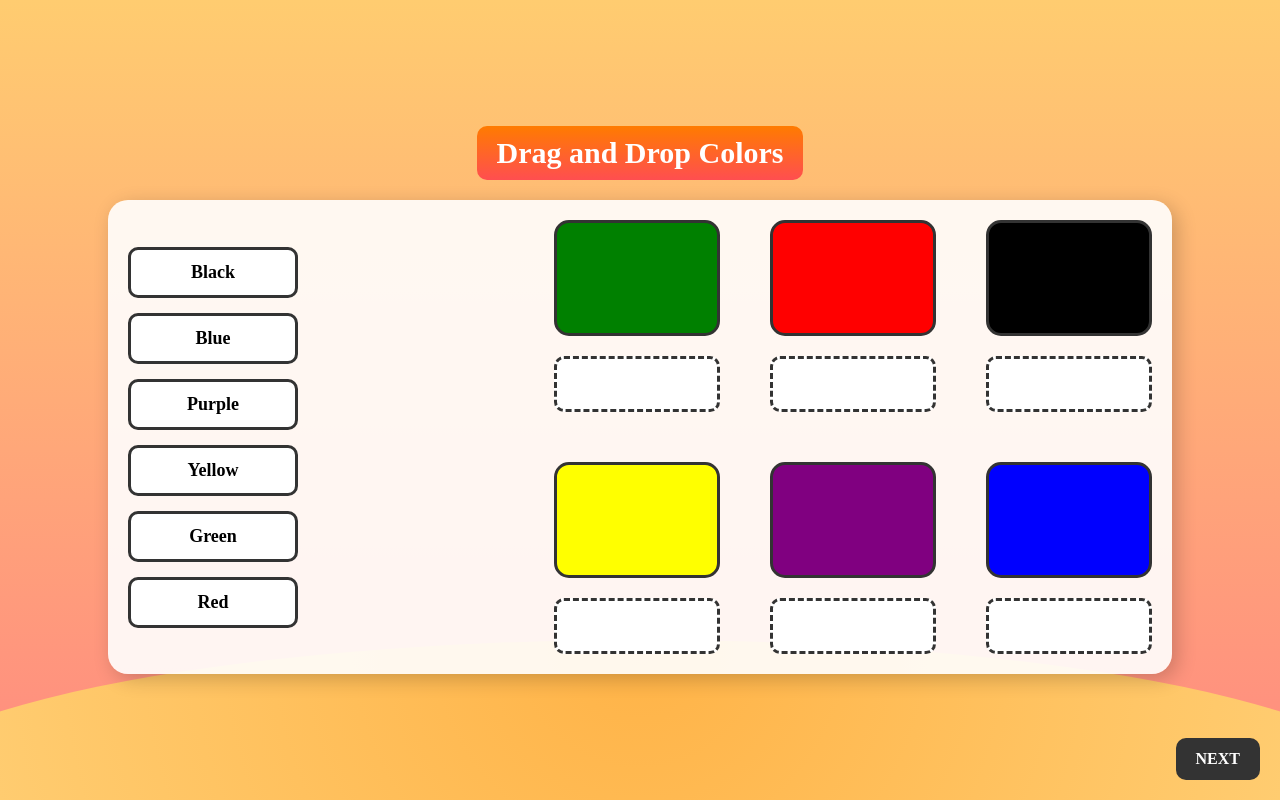
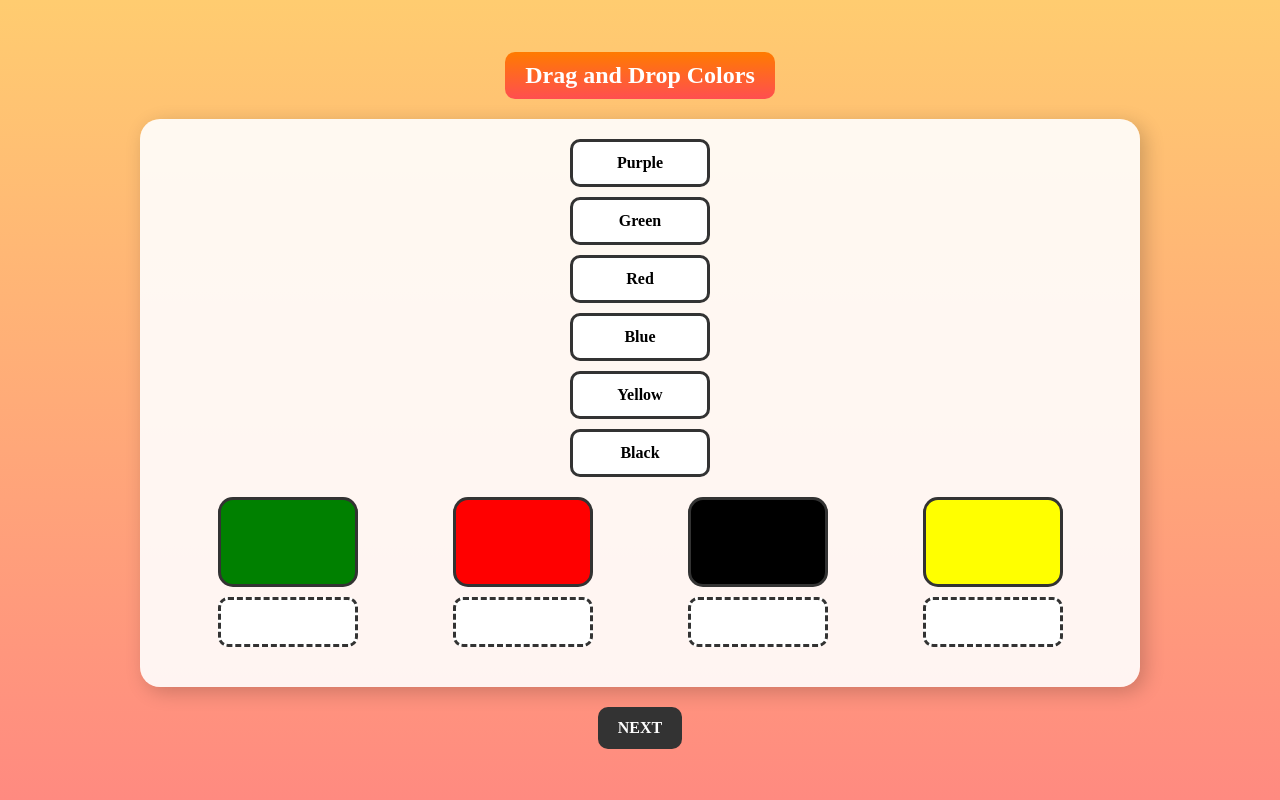
Before and after one commit to kamingkub/kamingkub.github.io, a plain HTML site: page index.html in a window 1280 px wide. Drawn offline with Linux system fonts and the light colour scheme.

Commit message:
index.html

```diff
--- a/index.html
+++ b/index.html
@@ -5,6 +5,13 @@
     <meta name="viewport" content="width=device-width, initial-scale=1.0">
     <title>Drag and Drop Colors</title>
     <style>
+        /* Global Reset */
+        * {
+            box-sizing: border-box;
+            margin: 0;
+            padding: 0;
+        }
+
         /* Background Styling */
         body {
             height: 100vh;
@@ -12,57 +19,41 @@
             flex-direction: column;
             justify-content: center;
             align-items: center;
-            margin: 0;
             background: linear-gradient(to bottom, #ffcc70, #ff8a80);
-            position: relative;
-            overflow: hidden;
+            overflow-x: hidden;
         }
 
         /* Title Styling */
         .title {
-          font-size: 30px;
-          font-weight: bold;
-          color: white; /* Text color */
-          background: linear-gradient(to bottom, #ff7b00, #ff4e50); /* Complementary gradient background */
-          padding: 10px 20px; /* Adds some padding around the text */
-          border-radius: 10px; /* Optional: rounds the corners of the background */
-          margin-bottom: 20px;
-          text-align: center;
+            font-size: 24px;
+            font-weight: bold;
+            color: white;
+            background: linear-gradient(to bottom, #ff7b00, #ff4e50);
+            padding: 10px 20px;
+            border-radius: 10px;
+            margin-bottom: 20px;
+            text-align: center;
         }
 
-
-
-
-        /* Bottom Layer with a wavy background */
-        body::before {
-            content: "";
-            position: absolute;
-            width: 100%;
-            height: 40%;
-            bottom: 0;
-            left: 0;
-            background: radial-gradient(circle, #ffb347, #ffcc70);
-            clip-path: ellipse(60% 50% at center bottom);
-            z-index: -1;
-        }
-
+        /* Main Container */
         .main-container {
             display: flex;
-            flex-direction: row;
-            width: 80%;
-            justify-content: space-between;
+            flex-wrap: wrap;
+            justify-content: center;
             align-items: center;
             background: rgba(255, 255, 255, 0.9);
             padding: 20px;
             border-radius: 20px;
             box-shadow: 5px 5px 20px rgba(0, 0, 0, 0.2);
+            max-width: 90%;
+            width: 1000px;
         }
 
-        /* Draggable Color Names (Left Side) */
+        /* Left Panel - Draggable Items */
         .left-panel {
             display: flex;
             flex-direction: column;
-            gap: 15px;
+            gap: 10px;
         }
 
         .draggable {
@@ -72,7 +63,7 @@
             text-align: center;
             border: 3px solid #333;
             font-weight: bold;
-            font-size: 18px;
+            font-size: 16px;
             border-radius: 10px;
             background: white;
             transition: transform 0.2s;
@@ -88,12 +79,15 @@
             background-color: lightgreen;
         }
 
-        /* Center Panel - Color Boxes & Drop Zones */
+        /* Center Panel - Grid Layout */
         .center-panel {
             display: grid;
-            grid-template-columns: repeat(3, 1fr);
-            gap: 50px;
+            grid-template-columns: repeat(auto-fit, minmax(140px, 1fr));
+            gap: 20px;
+            width: 100%;
             text-align: center;
+            justify-items: center;
+            padding: 20px;
         }
 
         .color-container {
@@ -103,15 +97,15 @@
         }
 
         .color-box {
-            width: 160px;
-            height: 110px;
+            width: 140px;
+            height: 90px;
             border-radius: 15px;
             border: 3px solid #333;
-            margin-bottom: 20px;
+            margin-bottom: 10px;
         }
 
         .dropzone {
-            width: 160px;
+            width: 140px;
             height: 50px;
             border: 3px dashed #333;
             border-radius: 10px;
@@ -143,11 +137,49 @@
         .purple { background-color: purple; }
         .blue { background-color: blue; }
 
+        /* Responsive Adjustments */
+        @media (max-width: 768px) {
+            .main-container {
+                flex-direction: column;
+                align-items: center;
+            }
+
+            .left-panel {
+                flex-direction: row;
+                flex-wrap: wrap;
+                justify-content: center;
+                gap: 10px;
+            }
+
+            .draggable {
+                width: 120px;
+                font-size: 14px;
+            }
+
+            .center-panel {
+                grid-template-columns: repeat(2, 1fr);
+                gap: 10px;
+            }
+        }
+
+        @media (max-width: 480px) {
+            .title {
+                font-size: 20px;
+            }
+
+            .draggable, .dropzone, .color-box {
+                width: 100px;
+                height: auto;
+            }
+
+            .dropzone {
+                height: 40px;
+            }
+        }
+
         /* Theme Button */
         .theme-button {
-            position: fixed;
-            bottom: 20px;
-            right: 20px;
+            margin-top: 20px;
             padding: 12px 20px;
             background: #333;
             color: white;
@@ -167,7 +199,7 @@
 
     <div class="title">Drag and Drop Colors</div>
     <div class="main-container">
-        <!-- Left Panel - Draggable Color Names -->
+        <!-- Left Panel - Draggable Items -->
         <div class="left-panel" id="colorList">
             <div id="dragGreen" class="draggable" draggable="true" ondragstart="drag(event)">Green</div>
             <div id="dragRed" class="draggable" draggable="true" ondragstart="drag(event)">Red</div>
@@ -177,7 +209,7 @@
             <div id="dragBlue" class="draggable" draggable="true" ondragstart="drag(event)">Blue</div>
         </div>
 
-        <!-- Right Panel - Color Boxes & Drop Zones -->
+        <!-- Center Panel - Color Boxes & Drop Zones -->
         <div class="center-panel">
             <div class="color-container">
                 <div class="color-box green"></div>
@@ -195,65 +227,20 @@
                 <div class="color-box yellow"></div>
                 <div id="dropYellow" class="dropzone" ondrop="drop(event, 'Yellow')" ondragover="allowDrop(event)"></div>
             </div>
-            <div class="color-container">
-                <div class="color-box purple"></div>
-                <div id="dropPurple" class="dropzone" ondrop="drop(event, 'Purple')" ondragover="allowDrop(event)"></div>
-            </div>
-            <div class="color-container">
-                <div class="color-box blue"></div>
-                <div id="dropBlue" class="dropzone" ondrop="drop(event, 'Blue')" ondragover="allowDrop(event)"></div>
-            </div>
         </div>
     </div>
 
-    <!-- Play Theme Button -->
+    <!-- Next Button -->
     <a href="test02.html" class="theme-button">NEXT</a>
+
     <script>
-        let lastWrongDrop = null;
-
-        function allowDrop(ev) {
-            ev.preventDefault();
-        }
-
-        function drag(ev) {
-            var draggedElement = document.getElementById(ev.target.id);
-            if (!draggedElement.classList.contains("locked")) {
-                ev.dataTransfer.setData("text", ev.target.id);
-                draggedElement.dataset.prevParent = draggedElement.parentElement.id;
-            }
-        }
-
-        function drop(ev, expectedColor) {
-            ev.preventDefault();
-            var data = ev.dataTransfer.getData("text");
-            var draggedElement = document.getElementById(data);
-            var draggedText = draggedElement.innerText;
-            var dropZone = ev.target.closest(".dropzone");
-
-            if (draggedText === expectedColor) {
-                dropZone.appendChild(draggedElement);
-                dropZone.classList.add("correct");
-                draggedElement.classList.add("locked");
-                draggedElement.setAttribute("draggable", "false");
-            } else {
-                if (lastWrongDrop !== dropZone.id) {
-                    alert("Try another place!");
-                }
-                lastWrongDrop = dropZone.id;
-                document.getElementById(draggedElement.dataset.prevParent).appendChild(draggedElement);
-            }
-        }
-
-        function shuffleColors() {
+        function allowDrop(ev) { ev.preventDefault(); }
+        function drag(ev) { ev.dataTransfer.setData("text", ev.target.id); }
+        function drop(ev, expectedColor) { ev.preventDefault(); }
+        window.onload = () => {
             const container = document.getElementById('colorList');
-            const items = Array.from(container.children);
-            for (let i = items.length - 1; i > 0; i--) {
-                const j = Math.floor(Math.random() * (i + 1));
-                container.appendChild(items[j]);
-            }
-        }
-
-        window.onload = shuffleColors;
+            Array.from(container.children).sort(() => Math.random() - 0.5).forEach(child => container.appendChild(child));
+        };
     </script>
 
 </body>
```
